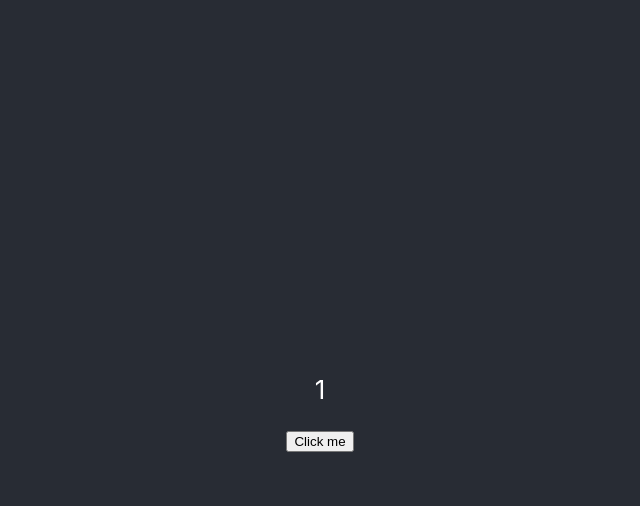
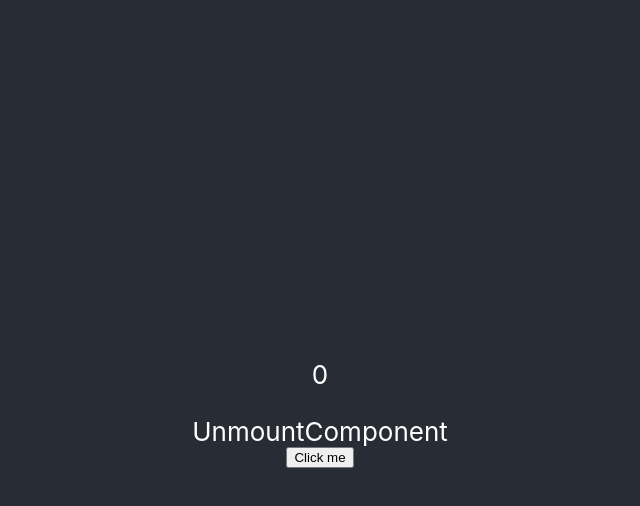
Before and after one commit to SiuzannaVach/my-app, a React (Create React App) app: page / in a window 1280 px wide. Both pictures are taken after a click on the button "Click me". Shown: the top 506 px of the page, without its empty margins (320-960 px from the left). Built offline with nearby package versions, Linux system fonts and the light colour scheme.

Commit message:
adding useEffect hooks

```diff
--- a/src/App2.js
+++ b/src/App2.js
@@ -1,24 +1,28 @@
 import { useEffect, useState } from "react";
 import "./App.css";
+import UnmountComponent from "./UnmountComponent";
 
 function App2() {
   const [value, setValue] = useState(0);
+  const [isMounted, setIsMounted] = useState(false);
 
   useEffect(() => {
     console.log("componentDidMount useEffect");
   }, []);
 
   useEffect(() => {
-    console.log("componentDidUpdate useEffect");
+    console.log("componentDidMount useEffect");
   }, [value]);
 
   const handleClick = () => {
-    setValue(value + 1);
+    //setValue(value + 1);
+    setIsMounted(!isMounted);
   };
   return (
     <div className="'App2">
       <header className="App-header">
         <p>{value}</p>
+        {isMounted ? <UnmountComponent /> : <p>Text</p>}
         <button onClick={handleClick}>Click me</button>
       </header>
     </div>
--- /dev/null
+++ b/src/UnmountComponent.js
@@ -0,0 +1,12 @@
+import React, { useEffect } from "react";
+
+const UnmountComponent = () => {
+  useEffect(() => {
+    return () => {
+      console.log("componentWillUnmount");
+    };
+  }, []);
+  return <div>UnmountComponent</div>;
+};
+
+export default UnmountComponent;
```
